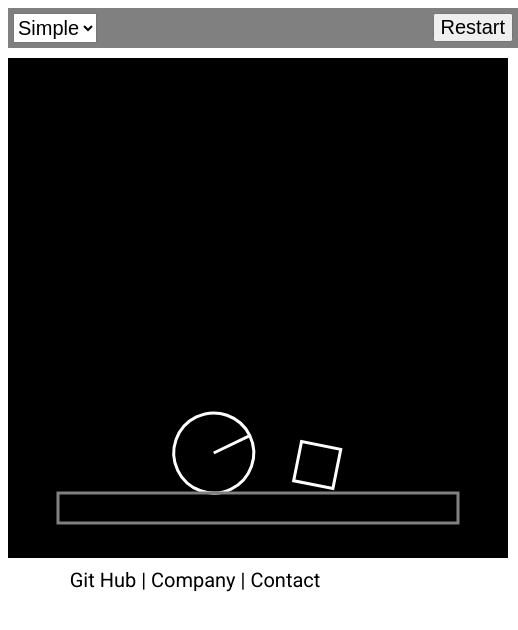
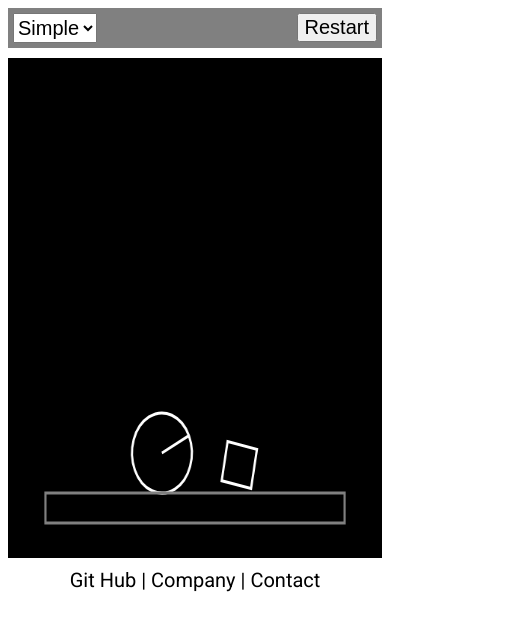
Before and after one commit to kevglass/propel-js, a website with bundled scripts: page examples/index.html in a window 390 px wide. Shown: the whole page, 518 px wide, since content can reach past the window. Built offline with nearby package versions, Linux system fonts and the light colour scheme.

Commit message:
Tidy up for mobile

```diff
--- a/examples/index.html
+++ b/examples/index.html
@@ -1,6 +1,7 @@
 <html>
 
 <head>
+    <meta name="viewport" content="width=500, initial-scale=1" />
     <link rel="preconnect" href="https://fonts.googleapis.com">
     <link rel="preconnect" href="https://fonts.gstatic.com" crossorigin>
     <link
@@ -15,11 +16,13 @@
         #render {
             width: 500px;
             height: 500px;
+            max-width: 100%;
             background: black;
         }
 
         #controls {
-            width: 500px;
+            max-width: calc(100% - 10px);
+            width: 490px;
             height: 30px;
             background: grey;
             margin: auto;
```
